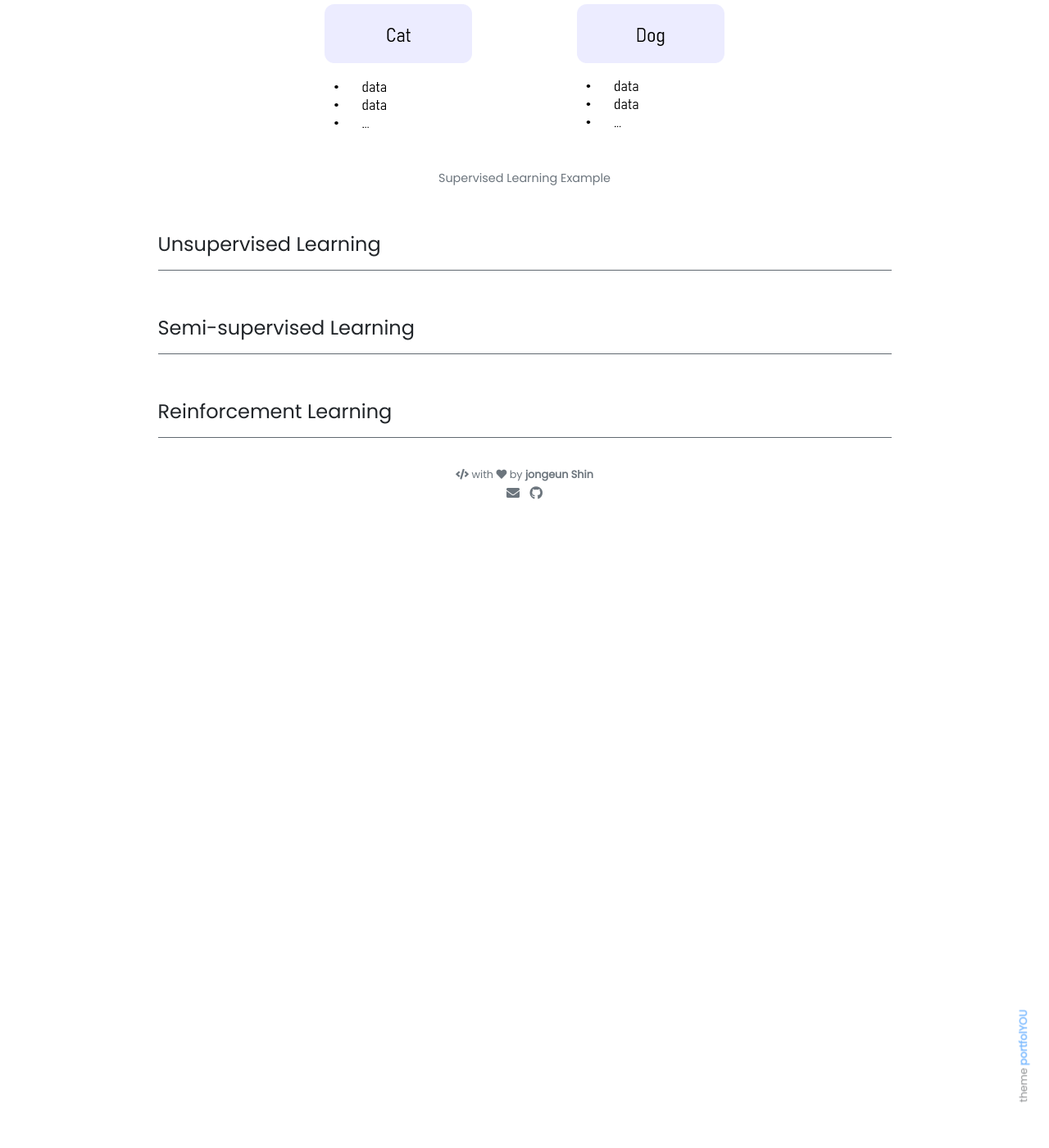
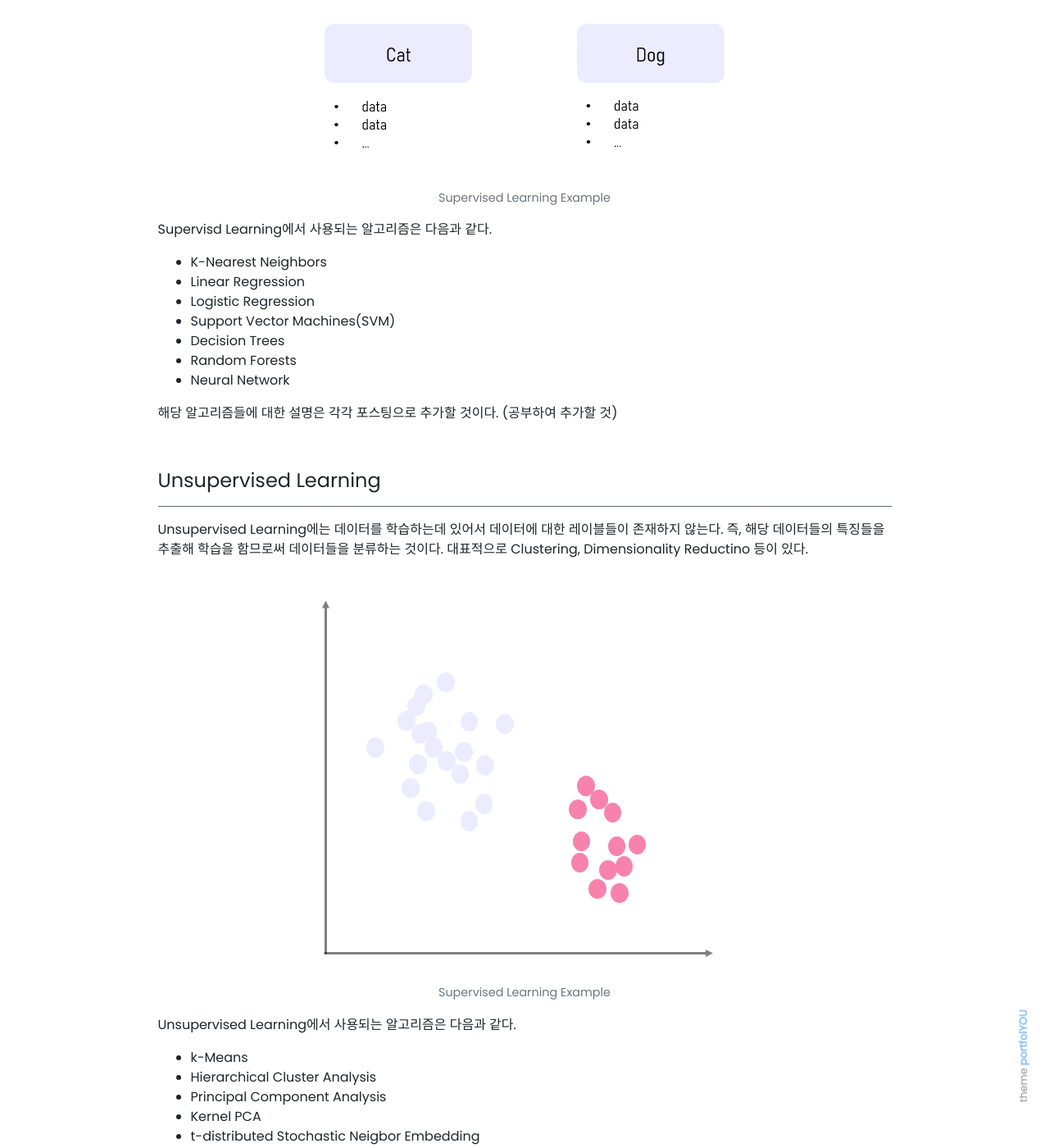
Before and after one commit to jongeunShin95/jongeunshin95.github.io, a Jekyll site: the page built from _posts/2020-04-09-types-of-machine-learning.md, in a window 1280 px wide and 1400 px high, scrolled down 935 px. Shown: the whole window at 82% size. Built offline with Jekyll 4.4.1, drawn with Linux system fonts in a browser that asks for light colours; nearby versions of some CDN libraries; our own code applies the rules of GitHub Pages for plain Markdown files; comment, search, counter and statistics services are not loaded; before the commit the page ends 1565 px from its top, so only the background shows below that; some of the changed text lies outside the part shown.

Commit message:
add types of machine learning - unsupervised learning

```diff
--- a/_posts/2020-04-09-types-of-machine-learning.md
+++ b/_posts/2020-04-09-types-of-machine-learning.md
@@ -23,9 +23,22 @@ use_math: true
 ---
 
 Supervised Learning에는 데이터를 학습하는데 있어서 데이터에 대한 레이블들이 존재한다.<br>
-예를 들어, 고양이와 개를 분류하는 학습을 위해서는 아래의 사진과 같은 분류된 데이터들로 학습을 시키는 것이다.
+예를 들어, 고양이와 개를 분류하는 학습을 위해서는 아래의 사진과 같은 분류된 데이터들로 학습을 시키는 것이다.<br>
+대표적으로 Classfication과 Regression이 있다.
 
 {% include elements/figure.html image="https://github.com/jongeunShin95/jongeunShin95.github.io/blob/master/assets/images/types_of_machine_learning/supervised_learning_example.png?raw=true" caption="Supervised Learning Example" %}
+
+Supervisd Learning에서 사용되는 알고리즘은 다음과 같다.
+
+* K-Nearest Neighbors
+* Linear Regression
+* Logistic Regression
+* Support Vector Machines(SVM)
+* Decision Trees
+* Random Forests
+* Neural Network
+
+해당 알고리즘들에 대한 설명은 각각 포스팅으로 추가할 것이다. (공부하여 추가할 것)
 
 <br>
 
@@ -33,7 +46,23 @@ Supervised Learning에는 데이터를 학습하는데 있어서 데이터에
 
 ---
 
+Unsupervised Learning에는 데이터를 학습하는데 있어서 데이터에 대한 레이블들이 존재하지 않는다. 즉, 해당 데이터들의 특징들을 추출해 학습을 함므로써 데이터들을 분류하는 것이다.
+대표적으로 Clustering, Dimensionality Reductino 등이 있다.
 
+{% include elements/figure.html image="https://github.com/jongeunShin95/jongeunShin95.github.io/blob/master/assets/images/types_of_machine_learning/unsupervised_learning_example.png?raw=true" caption="Supervised Learning Example" %}
+
+Unsupervised Learning에서 사용되는 알고리즘은 다음과 같다.
+
+* k-Means
+* Hierarchical Cluster Analysis
+* Principal Component Analysis
+* Kernel PCA
+* t-distributed Stochastic Neigbor Embedding
+* Locally-Linear Embedding
+* Apriori
+* Eclat
+
+해당 알고리즘들에 대한 설명은 각각 포스팅으로 추가할 것이다. (공부하여 추가할 것)
 
 <br>
 
```
Also changed, not shown: assets/images/types_of_machine_learning/unsupervised_learning_example.png (added).
